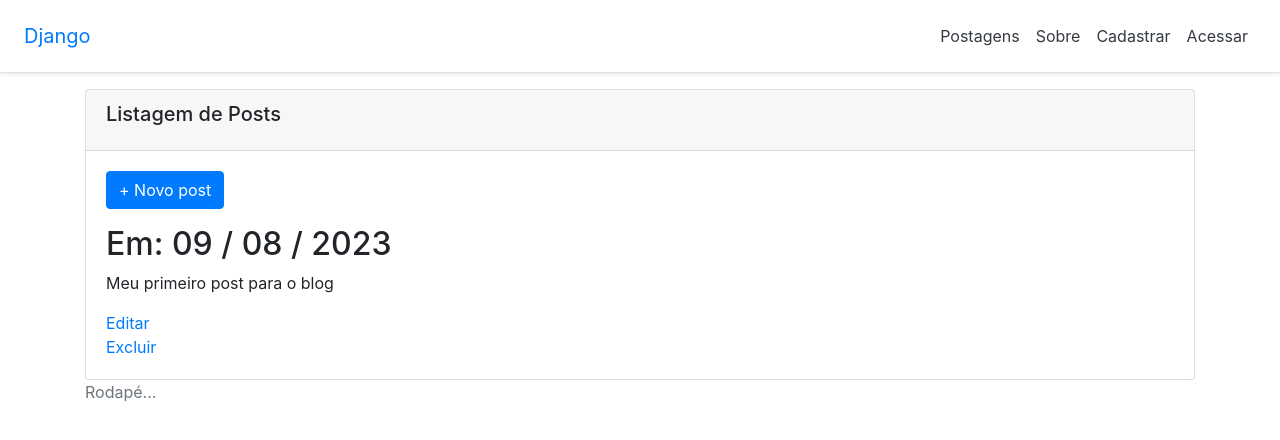
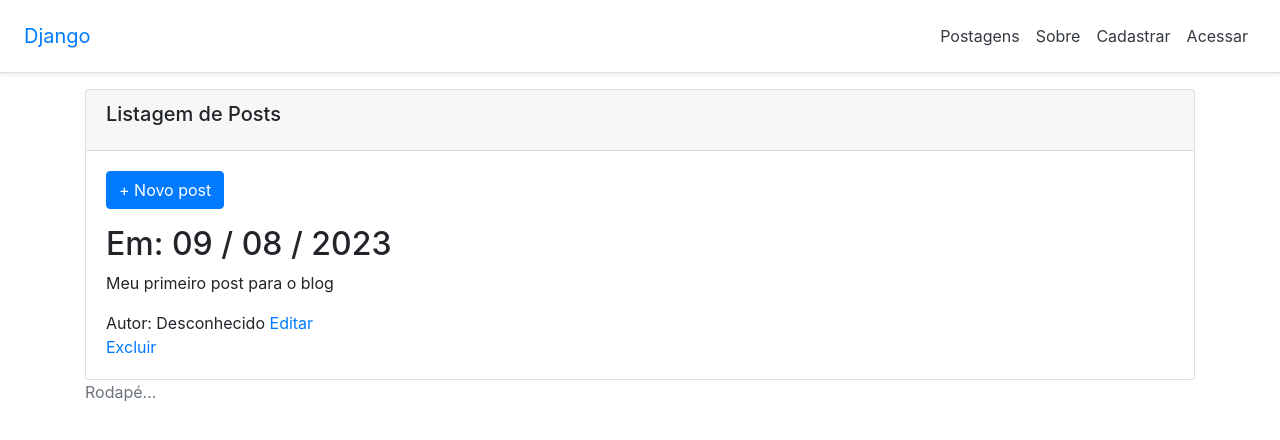
Before and after one commit to nhannahminighini/django-blog, a Django app: page /posts in a window 1280 px wide. Shown: the top 440 px of the page. Run offline with Django 4.2, Linux system fonts and the light colour scheme; data comes from the database, SQL or seed files in the repository; some libraries are stand-ins or nearby versions.

Commit message:
Post com autor

```diff
--- a/blog/models.py
+++ b/blog/models.py
@@ -1,4 +1,7 @@
 from django.db import models
+
+from django.contrib.auth import get_user_model
+User = get_user_model()
 
 # Create your models here.
 
@@ -17,3 +20,9 @@ class Post(models.Model):
         default=None,
         null=True
     )
+    autor = models.ForeignKey(
+        User,
+        editable=False,
+        on_delete=models.DO_NOTHING,
+        null=True
+    )
--- a/blog/views.py
+++ b/blog/views.py
@@ -85,11 +85,15 @@ class PostCreateView(LoginRequiredMixin, CreateView):
     form_class = PostModelForm
     success_message = 'Postagem salva com sucesso.'
 
+    def form_valid(self, form):
+        form.instance.autor = self.request.user
+        messages.success(self.request, self.success_message)
+        return super(PostCreateView, self).form_valid(form)
 
-def get_context_data(self, **kwargs):
-    context = super(PostCreateView, self).get_context_data(**kwargs)
-    context['form_title'] = 'Criando um post'
-    return context
+    def get_context_data(self, **kwargs):
+        context = super(PostCreateView, self).get_context_data(**kwargs)
+        context['form_title'] = 'Criando um post'
+        return context
 
 
 @csrf_exempt
--- a/templates/post/post_list.html
+++ b/templates/post/post_list.html
@@ -15,6 +15,12 @@
       {% if post.categoria %}
         <span>Categoria: {{ post.categoria }}</span>
       {% endif %}
+
+        {% if post.autor %}
+          <span>Autor: {{post.autor.username}}</span>
+        {% else %}
+          <span>Autor: Desconhecido</span>
+        {% endif %}
       <a href="{% url 'post_edit' pk=post.id %}" class="link-secondary">
       Editar
       </a>
```
Also changed, not shown: blog/migrations/0003_post_autor.py (added).
